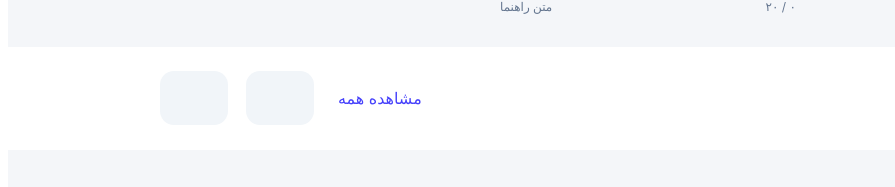
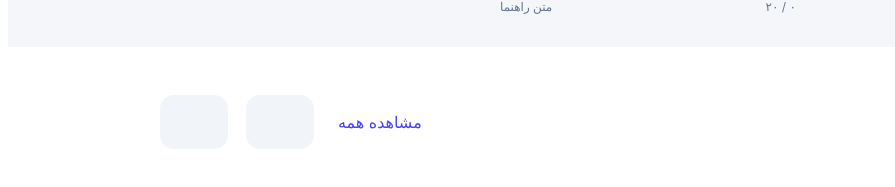
Before and after one commit to Floy-ir/Frontend, a Next.js app: page / in a window 1280 px wide. Shown: the part 393-580 px from the top of the page, without its empty margins (365-1260 px from the left). Built offline with nearby package versions, Linux system fonts and the light colour scheme.

Commit message:
fix(carousel): fixed padding

```diff
--- a/app/page.tsx
+++ b/app/page.tsx
@@ -56,7 +56,7 @@ export default function Web() {
           />
         </div>
         {/* ---------------------------------------------------------------------------------------------------- */}
-        <div className="flex w-full flex-col items-center justify-between bg-white p-6 px-38">
+        <div className="flex w-full flex-col items-center justify-between bg-white py-12 px-38">
           {/* Title, Buttons, and View All */}
           <div className="flex w-full items-center justify-between">
             <div className="flex flex-col justify-start">
```
